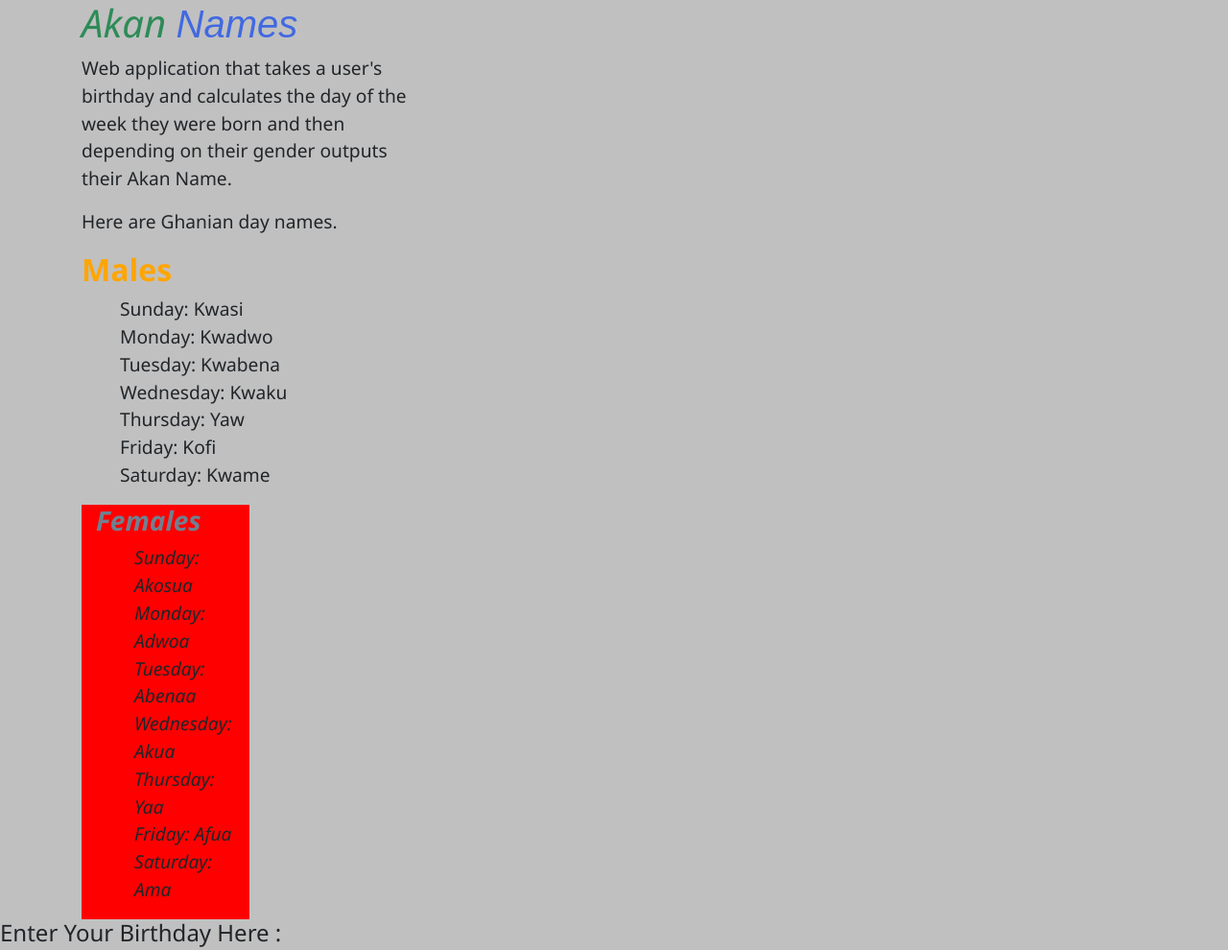
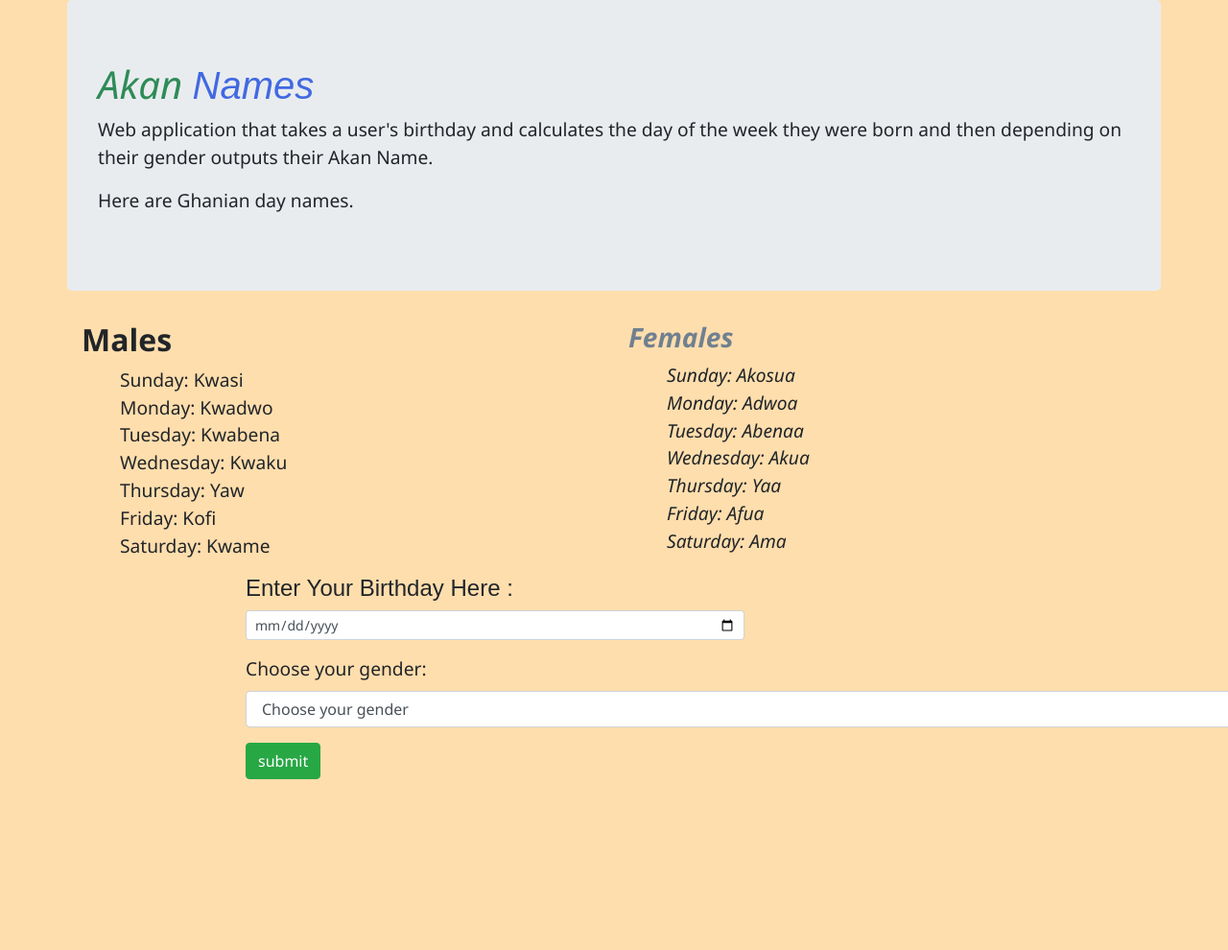
Before and after one commit to josphat-mwangi/Akan-Names, a plain HTML site: page index.html in a window 1280 px wide. Shown: the top 990 px of the page at 96% size. After the commit the page ends 828 px from the top, so only its background shows below. Drawn offline with nearby package versions, Linux system fonts and the light colour scheme.

Commit message:
added columns - change style of the body

```diff
--- a/css/style.css
+++ b/css/style.css
@@ -1,6 +1,6 @@
 h2 {
 
-    color: orange;
+    color:;
     font-weight: bolder;
 }
 .main-heading {
@@ -19,15 +19,16 @@ h3 {
 }
 
 body {
+    background-image: url(images/images.jpg);
     font-family: 'Segoe UI', Tahoma, Geneva, Verdana, sans-serif;
-    background-color: silver;
+    background-color: navajowhite;
     font-style: normal;
     font-size: larger;
     background-image: url();
 }
 
 .intro {
-    background-color: red;
+
     font-style: italic;
     font-family: 'Segoe UI', Tahoma, Geneva, Verdana, sans-serif;
 
@@ -36,7 +37,14 @@ body {
 }
 
 .form-group {
-    background-color: red;
+
 
     margin-left: 20%;
 }
+.header {
+    margin-left: 20%;
+    font-family: sans-serif;
+}
+.btn {
+    margin-left: 20%;
+}
--- a/index.html
+++ b/index.html
@@ -10,16 +10,22 @@
     </head>
     <body>
 
-        <div class="container modify">
+        <div class="container">
             <div class="row">
-                <div class="col-md-4">
-
-
+                <div class="jumbotron">
                     <h1 class="main-heading">Akan <span class="heading-name"> Names </span></h1>
                     <p>Web application that takes a user's birthday and calculates the day of the week
                         they were born and then depending on their gender outputs their Akan Name. </p>
                     <p> Here are Ghanian day names.</p>
-                    <div class="col=md-6">
+
+
+                </div>
+
+
+
+
+
+                            <div class="col-md-6">
                                 <h2>Males</h2>
                                 <ul style="list-style-type: none; display: inline-block;">
                                     <li>Sunday: Kwasi</li>
@@ -34,6 +40,7 @@
 
 
                             </div>
+
                             <div class="col-md-6 intro">
 
 
@@ -48,12 +55,13 @@
                                     <li>Saturday: Ama</li>
                                 </ul>
 
+
                             </div>
                         </div>
                     </div>
                 </div>
 
-        <h4>Enter Your Birthday Here : </h4>
+                <h4 class="header">Enter Your Birthday Here : </h4>
                 <form>
 
 
@@ -66,7 +74,7 @@
 
                     <div class="form-group row">
                         <label>Choose your gender:</label>
-                <select id="gender" class="form-control form-control-sm">
+                        <select id="gender" class="form-control form-control-md">
                             <option>Choose your gender</option>
                             <option>Male</option>
                             <option>Female</option><br>
@@ -74,7 +82,7 @@
                     </div>
                     <div class="row2">
 
-                <button type="button" class="btn btn-success btn-sm" value="submit" onclick="akanNames()">submit</button>
+                        <button type="button" class="btn btn-success btn-md" value="submit" onclick="akanNames()">submit</button>
 
                     </div>
                         <!-- Result output -->
@@ -89,6 +97,30 @@
                 </form>
 
                 </div>
+
+
+
+
+
+
+
+
+
+
+
+
+
+
+
+
+
+
+
+
+            </div>
+
+        </div>
+
 
 
 
```
Lines whose indentation alone changed are shown as unchanged.
